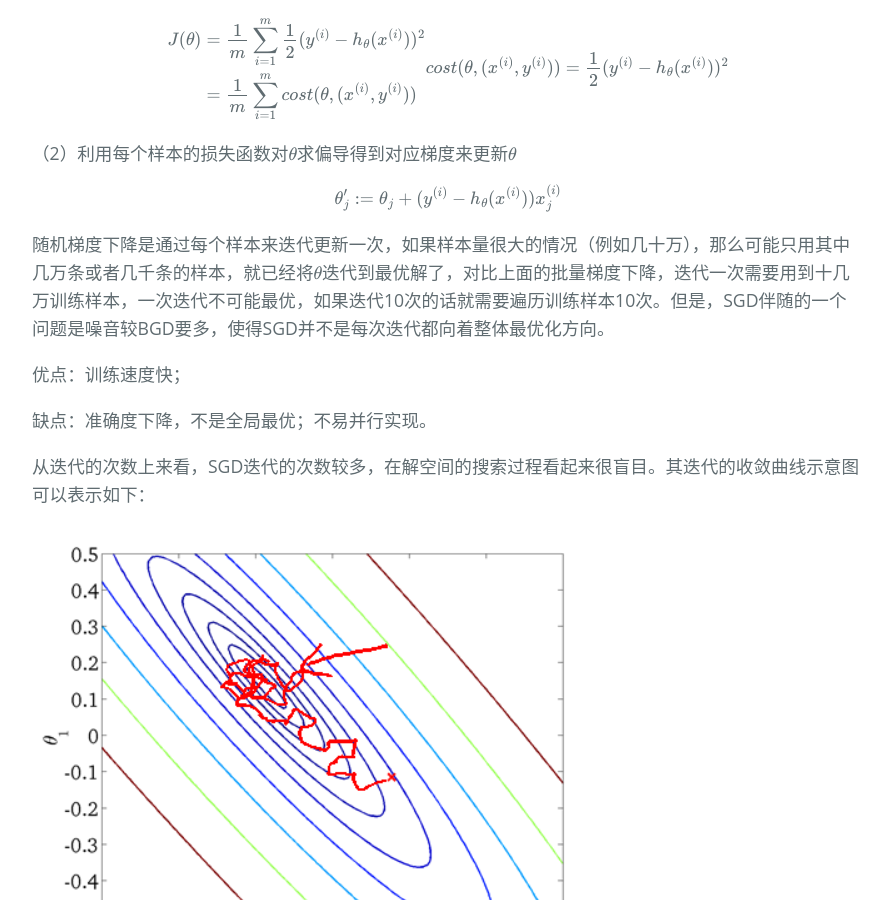
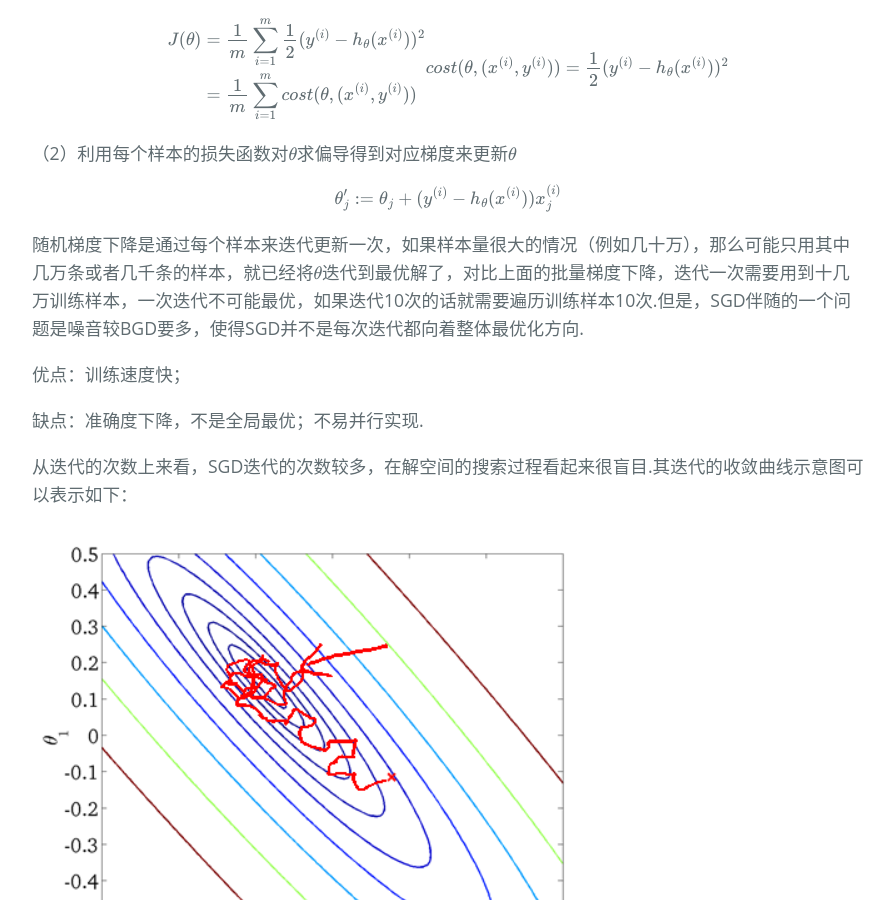
Before and after one commit to Tao-kun/Tao-kun.github.io, a Jekyll site: the page built from _posts/2017-04-25-gradient-descent.markdown, in a window 1280 px wide and 900 px high, scrolled down 2672 px. Shown: the whole window, without its empty margins (192-1086 px from the left). Built offline with Jekyll 4.4.1, drawn with Linux system fonts in a browser that asks for light colours; some web fonts are replaced; formulas are drawn with MathJax 3; some of the changed text lies outside the part shown.

```diff
--- a/_posts/2017-04-22-hello-world.markdown
+++ b/_posts/2017-04-22-hello-world.markdown
@@ -5,4 +5,4 @@ date:   2017-04-22 12:25:01 +0800
 tags: [other]
 ---
 
-如果您看到这篇文章,表示您的 blog 已经安装成功。
+如果您看到这篇文章,表示您的 blog 已经安装成功.
--- a/_posts/2017-04-22-math-formula.markdown
+++ b/_posts/2017-04-22-math-formula.markdown
@@ -5,7 +5,7 @@ date:   2017-04-22 12:25:02 +0800
 tags: [Mathematics]
 ---
 
-测试一下使用MathJax数学公式，不定期更新。
+测试一下使用MathJax数学公式，不定期更新.
 
 ### 一元二次方程 求根公式
 
--- a/_posts/2017-04-23-python-note.markdown
+++ b/_posts/2017-04-23-python-note.markdown
@@ -5,7 +5,7 @@ date:   2017-04-23 22:36:00 +0800
 tags: [Python, Note]
 ---
 
-Python的笔记，不定期更新。
+Python的笔记，不定期更新.
 
 ## os模块
 
--- a/_posts/2017-04-25-gradient-descent.markdown
+++ b/_posts/2017-04-25-gradient-descent.markdown
@@ -4,7 +4,7 @@ title:  "梯度下降法 BGD、SGD、MBGD"
 date:   2017-04-25 13:43:00 +0800
 tags: [Machine Learning, Algorithm, Mathematics]
 ---
-梯度下降法的计算过程就是沿梯度下降的方向求解极小值，重复地计算梯度然后对参数进行更新，这一过程称为梯度下降。
+梯度下降法的计算过程就是沿梯度下降的方向求解极小值，重复地计算梯度然后对参数进行更新，这一过程称为梯度下降.
 
 
 假设线性回归函数为：
@@ -39,9 +39,9 @@ $$\theta_j':=\theta_j-\frac{1}{m}\sum_{i=1}^{m}(h_{\theta}(x^{(i)})-y^{(i)})x_j^
 
 优点：全局最优解；易于并行实现；
 
-缺点：样本数目过多，训练过程会很慢。
+缺点：样本数目过多，训练过程会很慢.
 
-从迭代的次数上来看，BGD迭代的次数相对较少。其迭代的收敛曲线示意图可以表示如下：
+从迭代的次数上来看，BGD迭代的次数相对较少.其迭代的收敛曲线示意图可以表示如下：
 
 ![pic_002]({{"/assets/images/gradient-descent-pic002.png" | site.baseurl }})
 
@@ -63,13 +63,13 @@ $$
 
 $$\theta_j':=\theta_j+(y^{(i)}-h_{\theta}(x^{(i)}))x_j^{(i)}$$
 
-随机梯度下降是通过每个样本来迭代更新一次，如果样本量很大的情况（例如几十万），那么可能只用其中几万条或者几千条的样本，就已经将$$\theta$$迭代到最优解了，对比上面的批量梯度下降，迭代一次需要用到十几万训练样本，一次迭代不可能最优，如果迭代10次的话就需要遍历训练样本10次。但是，SGD伴随的一个问题是噪音较BGD要多，使得SGD并不是每次迭代都向着整体最优化方向。
+随机梯度下降是通过每个样本来迭代更新一次，如果样本量很大的情况（例如几十万），那么可能只用其中几万条或者几千条的样本，就已经将$$\theta$$迭代到最优解了，对比上面的批量梯度下降，迭代一次需要用到十几万训练样本，一次迭代不可能最优，如果迭代10次的话就需要遍历训练样本10次.但是，SGD伴随的一个问题是噪音较BGD要多，使得SGD并不是每次迭代都向着整体最优化方向.
 
 优点：训练速度快；
 
-缺点：准确度下降，不是全局最优；不易并行实现。
+缺点：准确度下降，不是全局最优；不易并行实现.
 
-从迭代的次数上来看，SGD迭代的次数较多，在解空间的搜索过程看起来很盲目。其迭代的收敛曲线示意图可以表示如下：
+从迭代的次数上来看，SGD迭代的次数较多，在解空间的搜索过程看起来很盲目.其迭代的收敛曲线示意图可以表示如下：
 
 ![pic_003]({{"/assets/images/gradient-descent-pic003.png" | site.baseurl }})
 
```
Also changed, not shown: other parts of _posts/2017-04-23-python-note.markdown (+2 -0 lines), _posts/2017-04-29-introduce-to-variational-method.markdown (added, +107 -0 lines).
